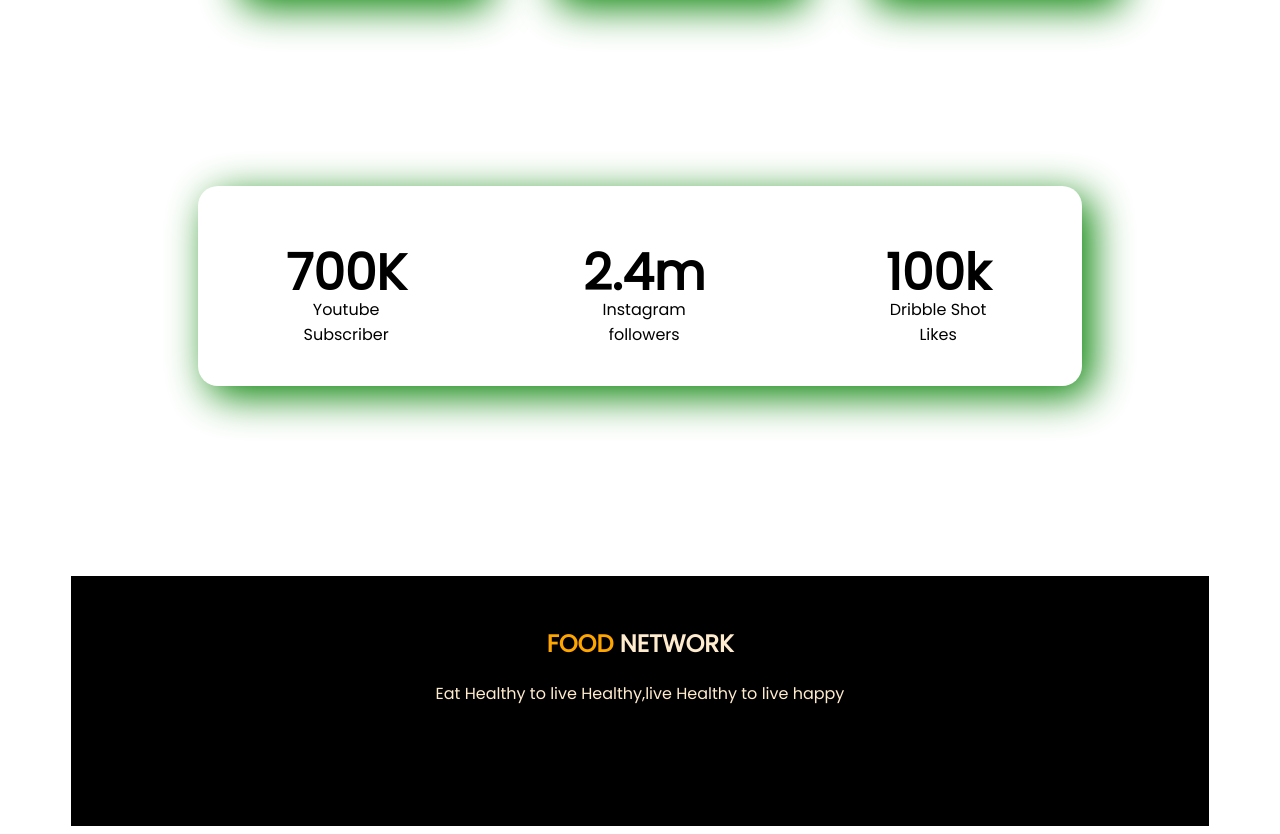
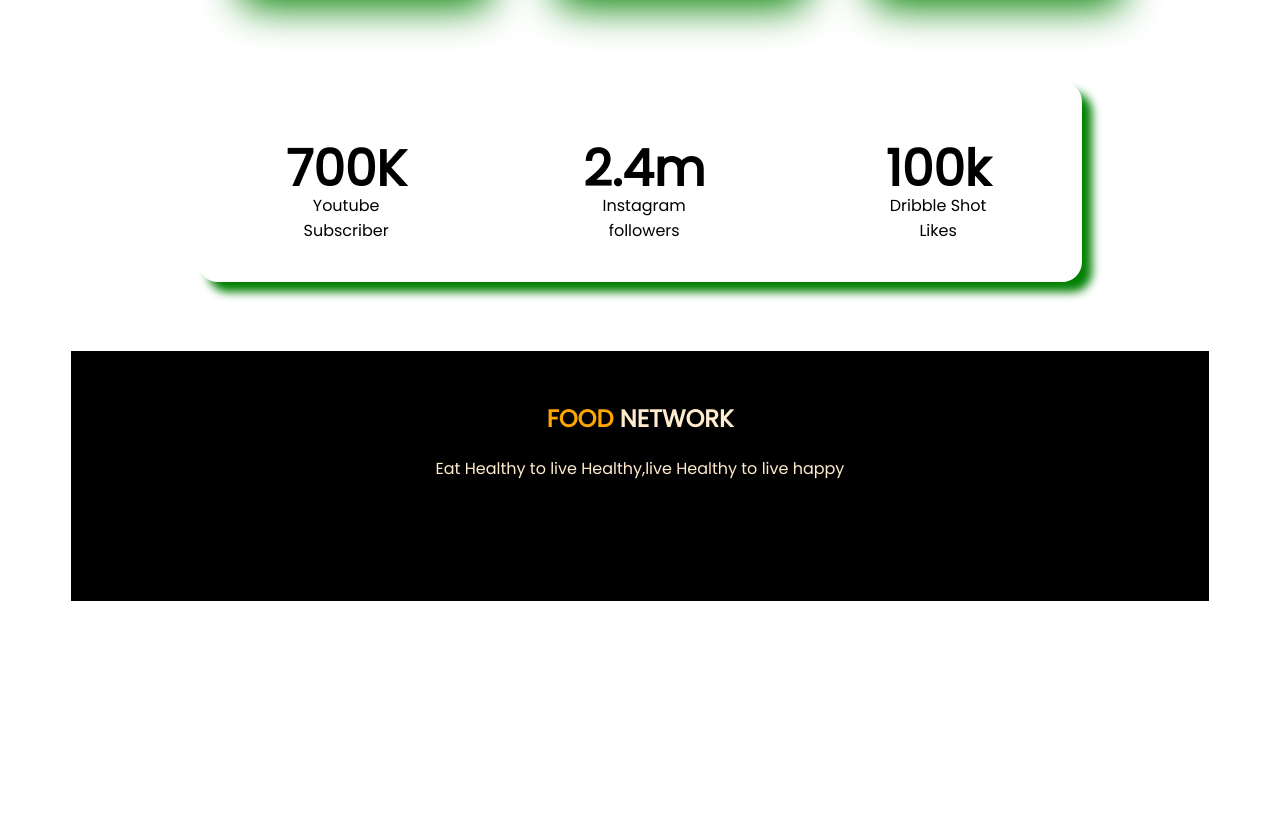
Before and after one commit to MD-Masum-Siddique/food-netwrok-site, a plain HTML site: page index.html in a window 1280 px wide. Shown: the part 2002-2836 px from the top of the page. After the commit the page ends 2611 px from the top, so only its background shows below. Drawn offline with Linux system fonts and the light colour scheme.

Commit message:
complete

```diff
--- a/style.css
+++ b/style.css
@@ -87,10 +87,11 @@ h1{
     display: flex;
     width: 70%;
    margin: 15%;
-    box-shadow: 10px 10px 40px green;
+    box-shadow: 10px 10px 10px green;
     border-radius: 20px;
     height: 200px;
     justify-content: center;
+    margin-top: -15px;
 
 }
 .sub-area-text{
@@ -113,6 +114,7 @@ footer{
    width: 90%;
    margin-left: 5%;
     color: blanchedalmond;
+    margin-top: -120px;
 }
 #footer-h3-text{
     padding-top: 30px;
```
